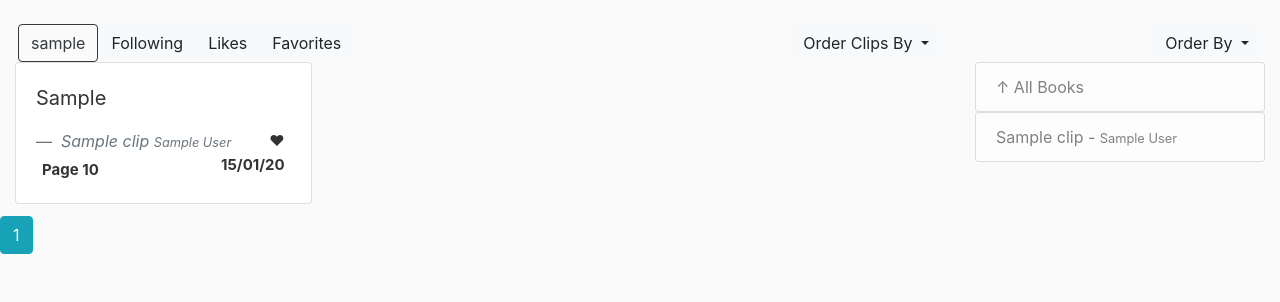
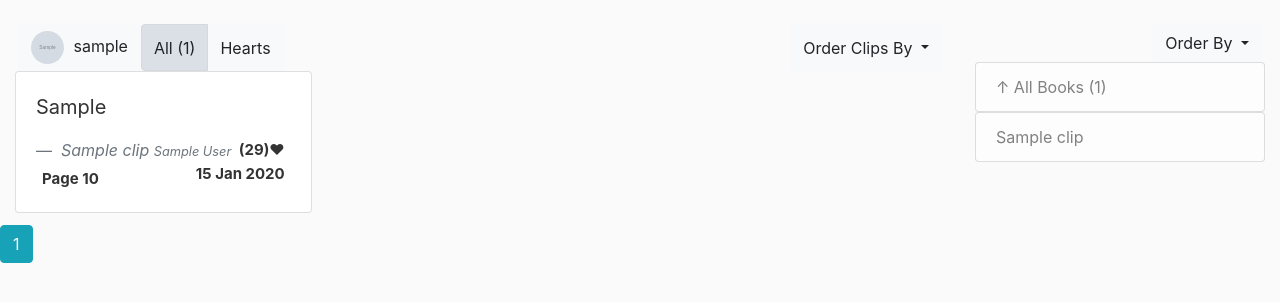
Before and after one commit to mathoha/clippings, a Flask app: a page that uses clippings/templates/clip_sort.html.j2 in a window 1280 px wide. Shown: the part 56-358 px from the top of the page. Run offline with Flask 2, Linux system fonts and the light colour scheme; a user stored in the database is signed in; tables that the repository leaves empty hold one stand-in row (values such as "Sample post"); grey boxes marked "Sample" are stand-in pictures; some libraries are stand-ins or nearby versions.

Commit message:
added count to books and clips

```diff
--- a/clippings/clips/routes.py
+++ b/clippings/clips/routes.py
@@ -50,14 +50,20 @@ def user_book(username, title=None):
     book_order = request.args.get('book_order', 'date.desc()')
     order = order_by.get(clip_order)
     b_order = order_by.get(book_order)
+    clips_count = 0
     if(title == None):
         clips = Clip.query.filter_by(user_id=user.id).order_by(order).paginate(per_page=30, page=page)
+        #seems inefficient to query again for count:
+        clips_count = Clip.query.filter_by(user_id=user.id).count()
     else:
         clip_order = request.args.get('order_by', 'page.asc()')
         order = order_by.get(clip_order)
         clips = Clip.query.filter_by(user_id=user.id, title=title).order_by(order).paginate(per_page=30, page=page)
+        clips_count = Clip.query.filter_by(user_id=user.id, title=title).count()
     books = Clip.query.filter_by(user_id=user.id).order_by(b_order).group_by(Clip.title).distinct(Clip.title)
-    return render_template('user_book.html.j2', clips=clips, user=user, books=books, title_selected=title, order_by=clip_order, book_order=book_order)
+    books_count = Clip.query.filter_by(user_id=user.id).order_by(b_order).group_by(Clip.title).distinct(Clip.title).count()
+    return render_template('user_book.html.j2', clips=clips, user=user, books=books, title_selected=title,
+                           order_by=clip_order, book_order=book_order, clips_count=clips_count, books_count=books_count)
 
 
 
--- a/clippings/static/main.css
+++ b/clippings/static/main.css
@@ -51,6 +51,12 @@ a.article-title:hover {
   margin-right: 16px;
 }
 
+.header-img {
+  height: 33px;
+  width: 33px;
+  margin-right: 5px;
+}
+
 .article-metadata {
   padding-bottom: 1px;
   margin-bottom: 4px;
--- a/clippings/templates/clip_sort.html.j2
+++ b/clippings/templates/clip_sort.html.j2
@@ -2,18 +2,18 @@
 
 <div class="row" style="margin-right:3px; margin-left: 3px;">
 
-    <button type="button" class="btn btn-outline-dark">{{user.username}}</button>
+
+    <button type="button" class="btn btn-light">
+    <img class="rounded-circle header-img" src="{{ url_for('static', filename='profile_pics/' + user.image_file) }}">
+    {{user.username}}</button>
 
     <div class="btn-group btn-group-toggle" data-toggle="buttons">
-        <label class="btn btn-secondary btn-light">
-            <input type="radio" name="options" id="option1" autocomplete="off" checked> Following
-        </label>
-        <label class="btn btn-secondary btn-light">
-            <input type="radio" name="options" id="option2" autocomplete="off"> Likes
-        </label>
-        <label class="btn btn-secondary btn-light">
-            <input type="radio" name="options" id="option3" autocomplete="off"> Favorites
-        </label>
+        <button class="btn btn-secondary btn-light active">
+            <input type="radio" name="options" id="option1" autocomplete="off" checked> All ({{(clips_count)}})
+        </button>
+        <button class="btn btn-secondary btn-light">
+            <input type="radio" name="options" id="option1" autocomplete="off" checked> Hearts
+        </button>
     </div>
 
         <button class="btn btn-secondary btn-light dropdown-toggle ml-auto" type="button" id="dropdownMenuButton" data-toggle="dropdown" aria-haspopup="true" aria-expanded="false">
--- a/clippings/templates/user_book.html.j2
+++ b/clippings/templates/user_book.html.j2
@@ -17,7 +17,7 @@
                 <div class="card-body">
                     <blockquote class="blockquote mb-0">
                         <p>{{ clip.clipping }}</p>
-                        <span class="badge float-right">❤</span>
+                        <span class="badge float-right">(29)❤</span>
 
                         <footer class="blockquote-footer">
                             <cite title="title, author"> {{ clip.title }}
@@ -26,7 +26,7 @@
                         </footer>
 
                         <div class="badge"> Page {{ clip.page }} </div>
-                        <span class="badge float-right">{{ clip.date.strftime("%d/%m/%y") }}</span>
+                        <span class="badge float-right">{{ clip.date.strftime("%-d %b %Y") }}</span>
                     </blockquote>
                 </div>
         </div>
@@ -65,15 +65,16 @@
 
             <ul class="list-group">
             <a href="{{url_for('clips.user_book', username=user.username)}}">
-                    <li class="list-group-item list-group-item-light"> 	&uarr; All Books</li></a>
+                    <li class="list-group-item list-group-item-light"> 	&uarr; All Books ({{(books_count)}})</li></a>
             {% for book in books%}
                 {% if book.title == title_selected%}
                     <a href="{{url_for('clips.user_book', username=user.username)}}">
-                    <li class="list-group-item list-group-item-dark">{{book.title}}</li></a>
+                    <li class="list-group-item list-group-item-dark">{{book.title}}
+                    - <small>{{ book.author }}</small></li></a>
+
                 {% else %}
                     <a href="{{url_for('clips.user_book', username=user.username, title=book.title)}}">
-                    <li class="list-group-item list-group-item-light">{{book.title}}
-                    - <small>{{ book.author }}</small></li>
+                    <li class="list-group-item list-group-item-light">{{book.title}}</li>
                     </a>
                 {% endif %}
             {% endfor %}
```
